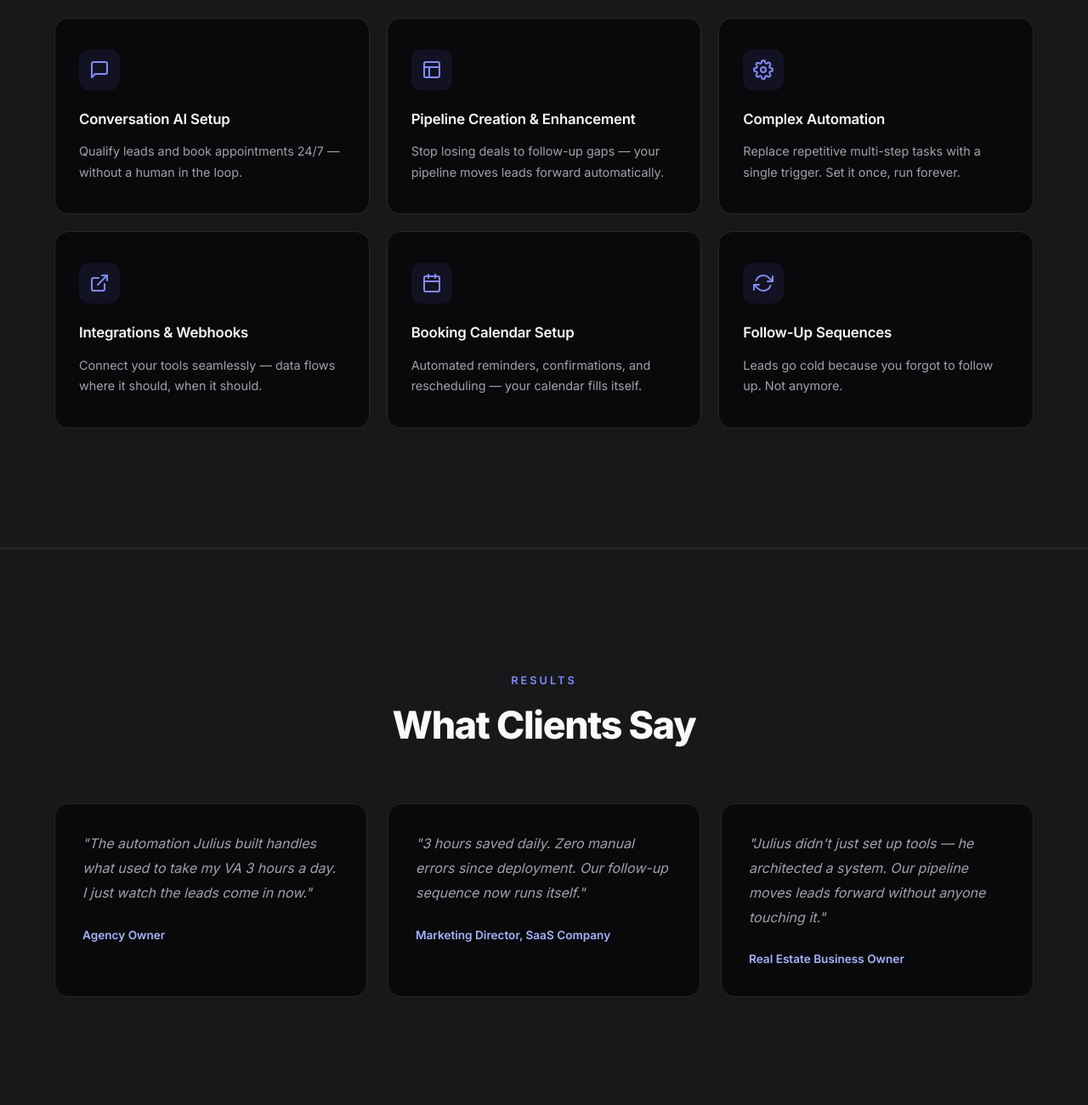
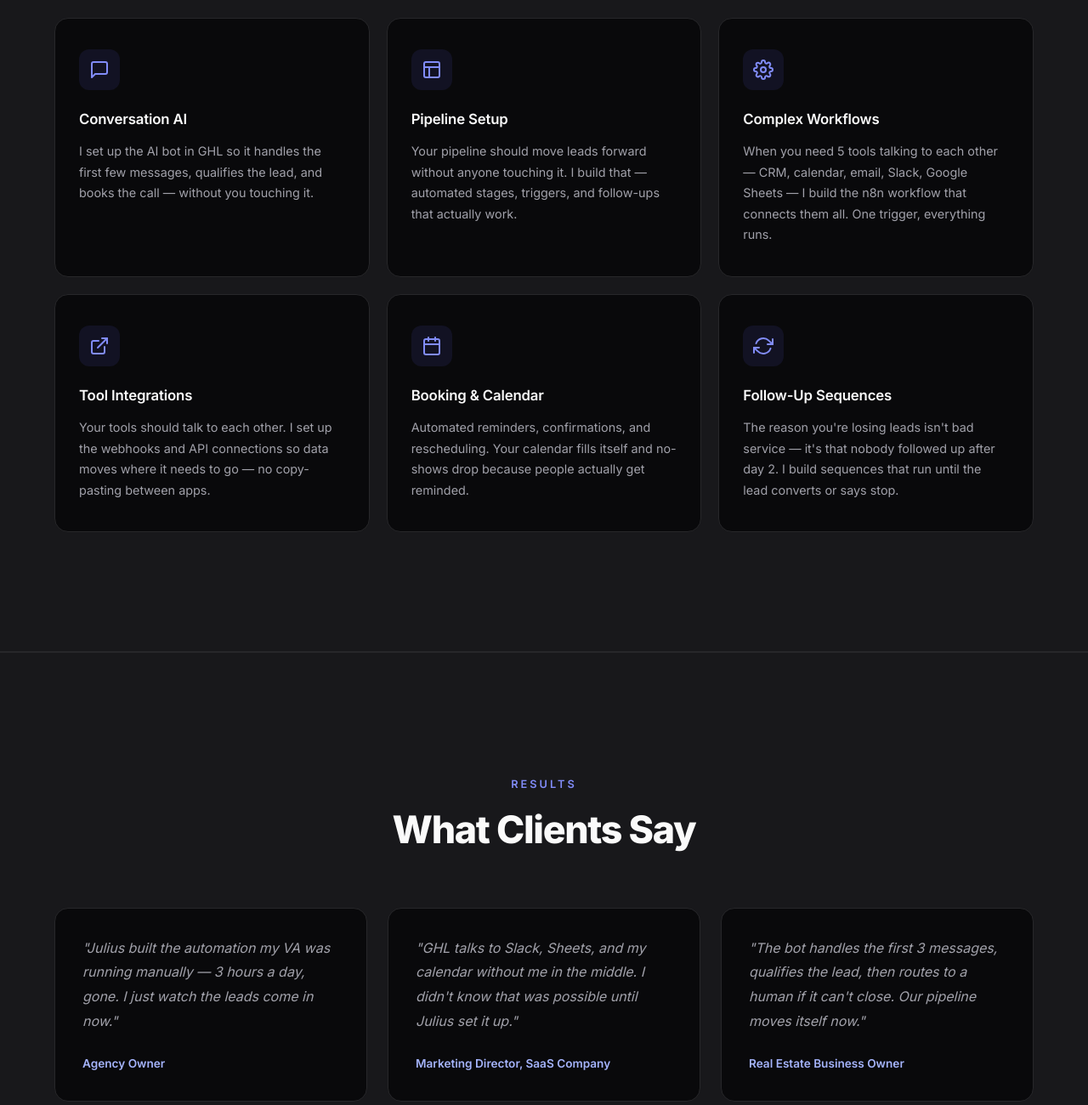
Before and after one commit to jfacundo11/portfolio, a plain HTML site: page index.html in a window 1280 px wide. Shown: the part 2100-3400 px from the top of the page at 85% size. Drawn offline with Linux system fonts and the light colour scheme.

Commit message:
Rewrite copy in human voice - specific, concrete, no filler

```diff
--- a/index.html
+++ b/index.html
@@ -111,8 +111,8 @@
             <span class="section-label">About</span>
             <h2 class="section-title">I Build Systems That Run While You're Not Watching</h2>
           </div>
-          <p>I've built automation systems that handle lead capture, nurturing, onboarding, and follow-up — end to end, without human intervention.</p>
-          <p>My stack: GoHighLevel for CRM and conversation AI, n8n for complex multi-tool logic, Make for lightweight integrations. I don't just configure tools — I architect workflows that run while you sleep.</p>
+          <p>I build automations that run your business processes while you sleep. Lead comes in at 3 AM? It gets qualified, nurtured, and booked before you wake up.</p>
+          <p>My stack is GoHighLevel for CRM and conversation AI, n8n when I need to connect 5+ tools together, and Make for lighter stuff. I don't just set up software — I architect the whole workflow so nothing falls through the cracks.</p>
         </div>
         <div class="skills-grid">
           <div class="skill-card">
@@ -159,43 +159,43 @@
           <div class="service-icon">
             <svg viewBox="0 0 24 24" fill="none" stroke="currentColor" stroke-width="2" stroke-linecap="round" stroke-linejoin="round"><path d="M21 15a2 2 0 0 1-2 2H7l-4 4V5a2 2 0 0 1 2-2h14a2 2 0 0 1 2 2z"></path></svg>
           </div>
-          <h3>Conversation AI Setup</h3>
-          <p>Qualify leads and book appointments 24/7 — without a human in the loop.</p>
+          <h3>Conversation AI</h3>
+          <p>I set up the AI bot in GHL so it handles the first few messages, qualifies the lead, and books the call — without you touching it.</p>
         </div>
         <div class="service-card">
           <div class="service-icon">
             <svg viewBox="0 0 24 24" fill="none" stroke="currentColor" stroke-width="2" stroke-linecap="round" stroke-linejoin="round"><rect x="3" y="3" width="18" height="18" rx="2" ry="2"></rect><line x1="3" y1="9" x2="21" y2="9"></line><line x1="9" y1="21" x2="9" y2="9"></line></svg>
           </div>
-          <h3>Pipeline Creation & Enhancement</h3>
-          <p>Stop losing deals to follow-up gaps — your pipeline moves leads forward automatically.</p>
+          <h3>Pipeline Setup</h3>
+          <p>Your pipeline should move leads forward without anyone touching it. I build that — automated stages, triggers, and follow-ups that actually work.</p>
         </div>
         <div class="service-card">
           <div class="service-icon">
             <svg viewBox="0 0 24 24" fill="none" stroke="currentColor" stroke-width="2" stroke-linecap="round" stroke-linejoin="round"><circle cx="12" cy="12" r="3"></circle><path d="M19.4 15a1.65 1.65 0 0 0 .33 1.82l.06.06a2 2 0 0 1 0 2.83 2 2 0 0 1-2.83 0l-.06-.06a1.65 1.65 0 0 0-1.82-.33 1.65 1.65 0 0 0-1 1.51V21a2 2 0 0 1-2 2 2 2 0 0 1-2-2v-.09A1.65 1.65 0 0 0 9 19.4a1.65 1.65 0 0 0-1.82.33l-.06.06a2 2 0 0 1-2.83 0 2 2 0 0 1 0-2.83l.06-.06A1.65 1.65 0 0 0 4.68 15a1.65 1.65 0 0 0-1.51-1H3a2 2 0 0 1-2-2 2 2 0 0 1 2-2h.09A1.65 1.65 0 0 0 4.6 9a1.65 1.65 0 0 0-.33-1.82l-.06-.06a2 2 0 0 1 0-2.83 2 2 0 0 1 2.83 0l.06.06A1.65 1.65 0 0 0 9 4.68a1.65 1.65 0 0 0 1-1.51V3a2 2 0 0 1 2-2 2 2 0 0 1 2 2v.09a1.65 1.65 0 0 0 1 1.51 1.65 1.65 0 0 0 1.82-.33l.06-.06a2 2 0 0 1 2.83 0 2 2 0 0 1 0 2.83l-.06.06a1.65 1.65 0 0 0-.33 1.82V9a1.65 1.65 0 0 0 1.51 1H21a2 2 0 0 1 2 2 2 2 0 0 1-2 2h-.09a1.65 1.65 0 0 0-1.51 1z"></path></svg>
           </div>
-          <h3>Complex Automation</h3>
-          <p>Replace repetitive multi-step tasks with a single trigger. Set it once, run forever.</p>
+          <h3>Complex Workflows</h3>
+          <p>When you need 5 tools talking to each other — CRM, calendar, email, Slack, Google Sheets — I build the n8n workflow that connects them all. One trigger, everything runs.</p>
         </div>
         <div class="service-card">
           <div class="service-icon">
             <svg viewBox="0 0 24 24" fill="none" stroke="currentColor" stroke-width="2" stroke-linecap="round" stroke-linejoin="round"><path d="M18 13v6a2 2 0 0 1-2 2H5a2 2 0 0 1-2-2V8a2 2 0 0 1 2-2h6"></path><polyline points="15 3 21 3 21 9"></polyline><line x1="10" y1="14" x2="21" y2="3"></line></svg>
           </div>
-          <h3>Integrations & Webhooks</h3>
-          <p>Connect your tools seamlessly — data flows where it should, when it should.</p>
+          <h3>Tool Integrations</h3>
+          <p>Your tools should talk to each other. I set up the webhooks and API connections so data moves where it needs to go — no copy-pasting between apps.</p>
         </div>
         <div class="service-card">
           <div class="service-icon">
             <svg viewBox="0 0 24 24" fill="none" stroke="currentColor" stroke-width="2" stroke-linecap="round" stroke-linejoin="round"><rect x="3" y="4" width="18" height="18" rx="2" ry="2"></rect><line x1="16" y1="2" x2="16" y2="6"></line><line x1="8" y1="2" x2="8" y2="6"></line><line x1="3" y1="10" x2="21" y2="10"></line></svg>
           </div>
-          <h3>Booking Calendar Setup</h3>
-          <p>Automated reminders, confirmations, and rescheduling — your calendar fills itself.</p>
+          <h3>Booking & Calendar</h3>
+          <p>Automated reminders, confirmations, and rescheduling. Your calendar fills itself and no-shows drop because people actually get reminded.</p>
         </div>
         <div class="service-card">
           <div class="service-icon">
             <svg viewBox="0 0 24 24" fill="none" stroke="currentColor" stroke-width="2" stroke-linecap="round" stroke-linejoin="round"><polyline points="23 4 23 10 17 10"></polyline><polyline points="1 20 1 14 7 14"></polyline><path d="M3.51 9a9 9 0 0 1 14.85-3.36L23 10M1 14l4.64 4.36A9 9 0 0 0 20.49 15"></path></svg>
           </div>
           <h3>Follow-Up Sequences</h3>
-          <p>Leads go cold because you forgot to follow up. Not anymore.</p>
+          <p>The reason you're losing leads isn't bad service — it's that nobody followed up after day 2. I build sequences that run until the lead converts or says stop.</p>
         </div>
       </div>
     </div>
@@ -210,19 +210,19 @@
       </div>
       <div class="testimonials-grid">
         <div class="testimonial-card">
-          <p class="testimonial-text">"The automation Julius built handles what used to take my VA 3 hours a day. I just watch the leads come in now."</p>
+          <p class="testimonial-text">"Julius built the automation my VA was running manually — 3 hours a day, gone. I just watch the leads come in now."</p>
           <div class="testimonial-author">
             <span class="testimonial-role">Agency Owner</span>
           </div>
         </div>
         <div class="testimonial-card">
-          <p class="testimonial-text">"3 hours saved daily. Zero manual errors since deployment. Our follow-up sequence now runs itself."</p>
+          <p class="testimonial-text">"GHL talks to Slack, Sheets, and my calendar without me in the middle. I didn't know that was possible until Julius set it up."</p>
           <div class="testimonial-author">
             <span class="testimonial-role">Marketing Director, SaaS Company</span>
           </div>
         </div>
         <div class="testimonial-card">
-          <p class="testimonial-text">"Julius didn't just set up tools — he architected a system. Our pipeline moves leads forward without anyone touching it."</p>
+          <p class="testimonial-text">"The bot handles the first 3 messages, qualifies the lead, then routes to a human if it can't close. Our pipeline moves itself now."</p>
           <div class="testimonial-author">
             <span class="testimonial-role">Real Estate Business Owner</span>
           </div>
@@ -238,9 +238,9 @@
         <div class="contact-info">
           <div class="section-header">
             <span class="section-label">Contact</span>
-            <h2 class="section-title">Ready to Automate Your Business?</h2>
+            <h2 class="section-title">Got a Workflow That's Eating Your Time?</h2>
           </div>
-          <p>Tell me about your workflow and I'll let you know how automation can help. No commitment required.</p>
+          <p>Tell me what's broken or what's taking too long. I'll tell you if it can be automated and what it would take.</p>
           <div class="contact-details">
             <div class="contact-item">
               <div class="contact-item-icon">
```
Also changed, not shown: projects.html (+11 -11 lines).
